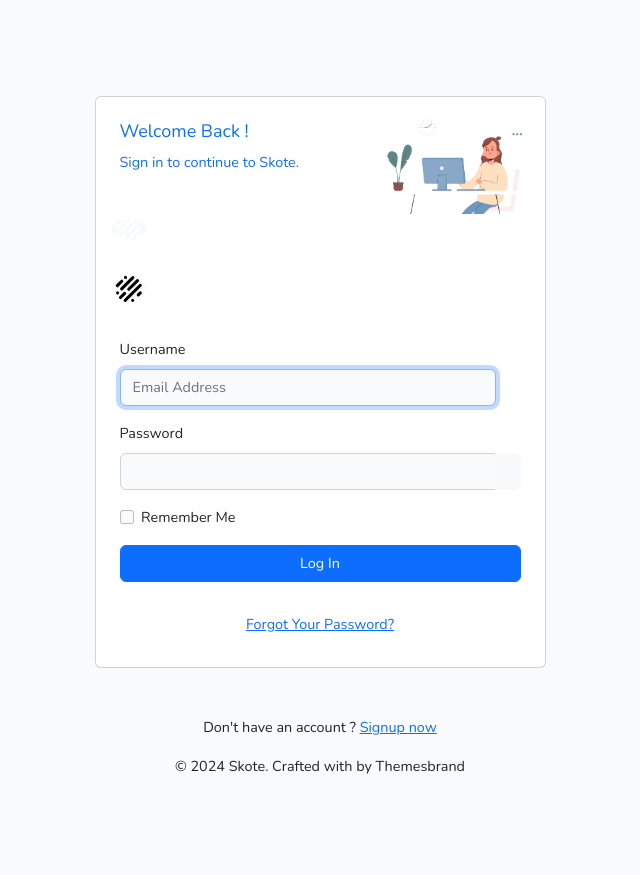
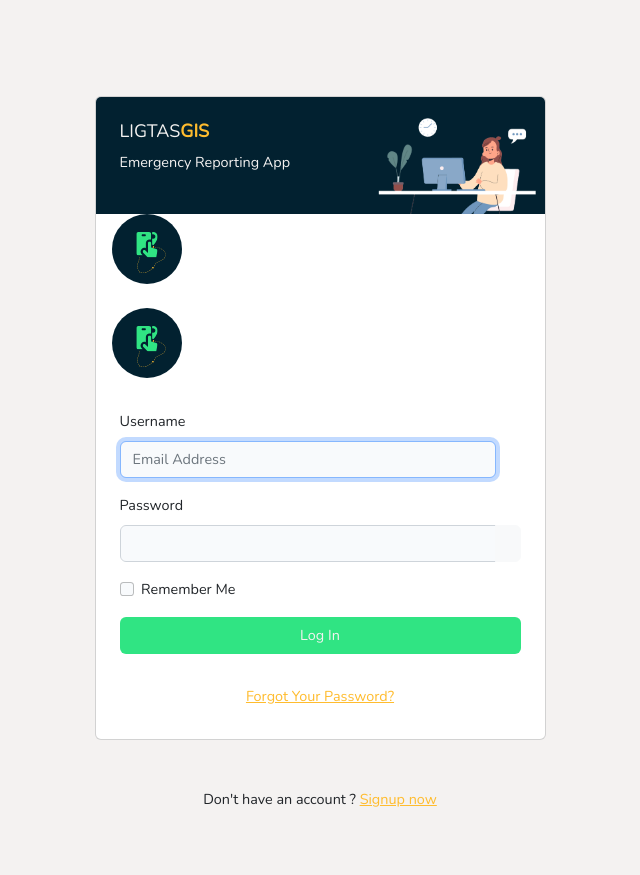
Before and after one commit to YeXiu2001/capstone, a Laravel app: page / in a window 1280 px wide. Shown: the whole page, without its empty margins (320-960 px from the left). Before the commit the page ends 774 px from the top, so only its background shows below. Run offline with Laravel 10, Linux system fonts and the light colour scheme; style sheets or scripts are compiled from the project's sources; settings files or empty folders that the repository lacks are supplied; some libraries are stand-ins or nearby versions.

Commit message:
Login UI 04/29

```diff
--- a/resources/views/auth/login.blade.php
+++ b/resources/views/auth/login.blade.php
@@ -3,19 +3,19 @@
 <meta http-equiv="Content-Security-Policy" content="upgrade-insecure-requests">
     @include('layouts.components.head')
 
-    <body class="auth-body-bg">
+    <body class="" style="background: #f4f2f1">
 
         <div class="account-pages my-5 pt-sm-5">
             <div class="container">
                 <div class="row justify-content-center">
                     <div class="col-md-8 col-lg-6 col-xl-5">
                         <div class="card overflow-hidden">
-                            <div class="bg-primary-subtle">
+                            <div class="" style="background: #022130">
                                 <div class="row">
                                     <div class="col-7">
-                                        <div class="text-primary p-4">
-                                            <h5 class="text-primary">Welcome Back !</h5>
-                                            <p>Sign in to continue to Skote.</p>
+                                        <div class="p-4" style="color: #f4f2f1">
+                                            <h5>LIGTAS<strong style="color: #ffbc2e">GIS</strong></h5>
+                                            <p>Emergency Reporting App</p>
                                         </div>
                                     </div>
                                     <div class="col-5 align-self-end">
@@ -28,7 +28,7 @@
                                     <a href="#" class="auth-logo-light">
                                         <div class="avatar-md profile-user-wid mb-4">
                                             <span class="avatar-title rounded-circle bg-light">
-                                                <img src="assets/images/logo-light.svg" alt="" class="rounded-circle" height="34">
+                                                <img src="assets/images/ligtas_icon.svg" alt="" class="rounded-circle" height="70">
                                             </span>
                                         </div>
                                     </a>
@@ -36,7 +36,7 @@
                                     <a href="#" class="auth-logo-dark">
                                         <div class="avatar-md profile-user-wid mb-4">
                                             <span class="avatar-title rounded-circle bg-light">
-                                                <img src="assets/images/logo.svg" alt="" class="rounded-circle" height="34">
+                                                <img src="assets/images/ligtas_icon.svg" alt="" class="rounded-circle" height="70">
                                             </span>
                                         </div>
                                     </a>
@@ -82,14 +82,14 @@
                                         </div>
 
                                         <div class="mt-3 d-grid">
-                                            <button class="btn btn-primary waves-effect waves-light" type="submit">Log In</button>
+                                            <button class="btn waves-effect waves-light" type="submit" style="background: #30e483; color: #f4f2f1">Log In</button>
                                         </div>
 
 
                                         <div class="mt-4 text-center">
                                             <!-- <a href="auth-recoverpw.html" class="text-muted"><i class="mdi mdi-lock me-1"></i> Forgot your password?</a> -->
                                             @if (Route::has('password.request'))
-                                                <a class="btn btn-link" href="{{ route('password.request') }}">
+                                                <a style="color: #ffbc2e" class="btn btn-link" href="{{ route('password.request') }}">
                                                     {{ __('Forgot Your Password?') }}
                                                 </a>
                                             @endif
@@ -100,10 +100,8 @@
                             </div>
                         </div>
                         <div class="mt-5 text-center">
-
                             <div>
-                                <p>Don't have an account ? <a href="/register" class="fw-medium text-primary"> Signup now </a> </p>
-                                <p>© <script>document.write(new Date().getFullYear())</script> Skote. Crafted with <i class="mdi mdi-heart text-danger"></i> by Themesbrand</p>
+                                <p>Don't have an account ? <a href="/register" class="fw-medium" style="color: #ffbc2e"> Signup now </a> </p>
                             </div>
                         </div>
 
--- a/resources/views/layouts/components/head.blade.php
+++ b/resources/views/layouts/components/head.blade.php
@@ -7,7 +7,7 @@
     </title>
     <meta name="viewport" content="width=device-width, initial-scale=1.0">
     <!-- App favicon -->
-    <link rel="shortcut icon" href="{{url('assets/images/favicon.ico')}}">
+    <link rel="shortcut icon" href="{{url('assets/images/ligtas_icon.png')}}">
 
     <!-- Bootstrap Css -->
     <link href="{{url('assets/css/bootstrap.min.css')}}" rel="stylesheet" type="text/css" />
```
Also changed, not shown: resources/views/auth/passwords/email.blade.php (+8 -8 lines), resources/views/auth/register.blade.php (+8 -8 lines), public/assets/images/ligtas_icon.png (added), public/assets/images/ligtas_icon.svg (added), public/assets/images/ligtas_land.png (added), public/assets/images/ligtas_land_nobg.png (added), public/assets/images/ligtas_logo.png (added), public/assets/images/ligtas_logo.svg (added).
